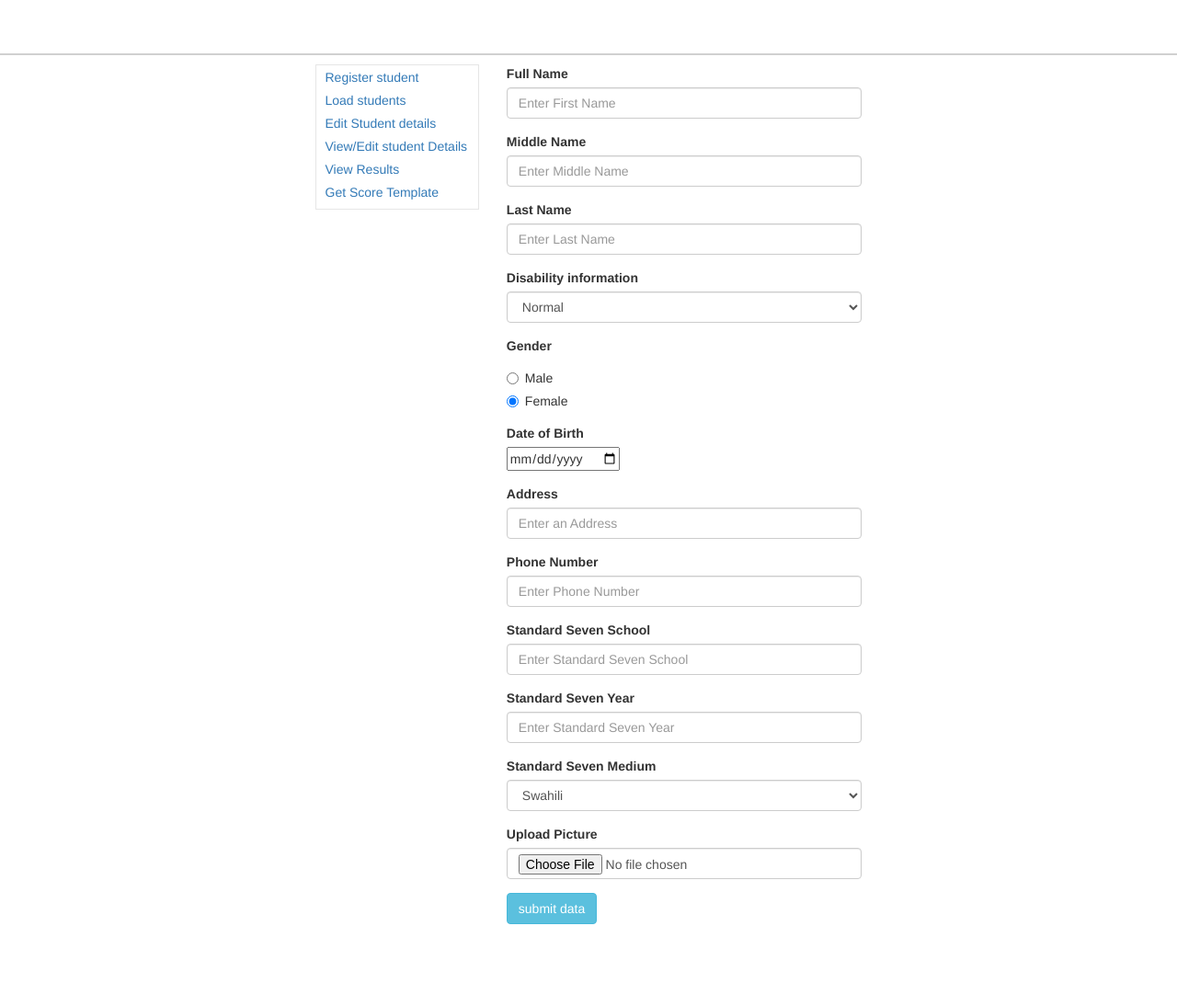
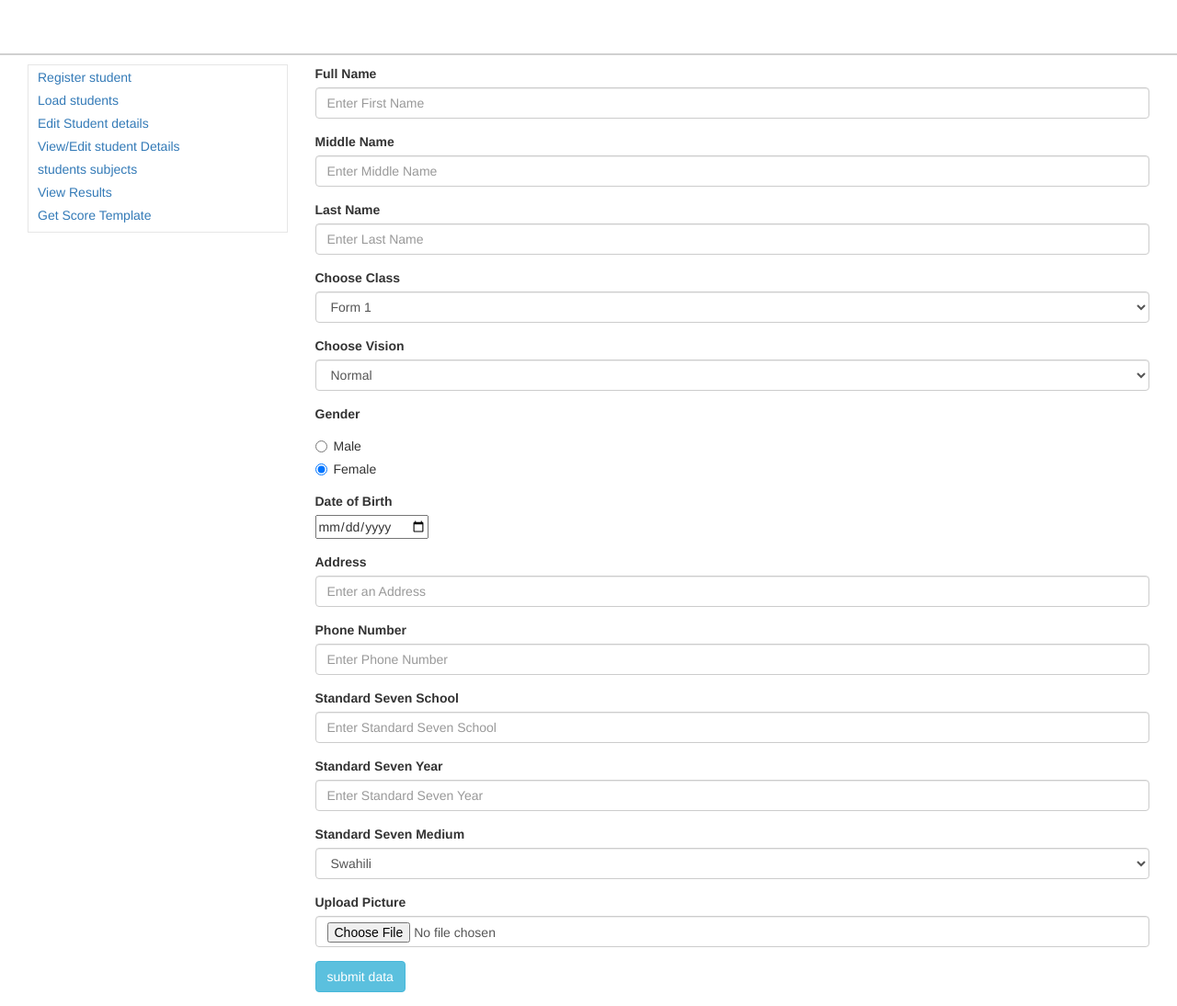
Before and after one commit to lyawile/smisres, a CodeIgniter app: page /smis/index.php/student/insert in a window 1280 px wide. Shown: the whole page at 92% size. Before the commit the page ends 1005 px from the top, so only its background shows below. Run offline with CodeIgniter, Linux system fonts and the light colour scheme; data that the repository does not hold is empty.

Commit message:
Addaing class in register form, student subject mapping in register form is implemented(all subject as initial student subject mapping)

```diff
--- a/application/controllers/student.php
+++ b/application/controllers/student.php
@@ -58,7 +58,7 @@ class Student extends CI_Controller {
         $editData['address'] = $address;
         $editData['studentId'] = $studentId;
         $editData['content'] = 'student/editRegistration';
-        var_dump($editData); // for debugging
+      //  var_dump($editData); // for debugging
         $this->load->view('main', $editData);
     }
 
@@ -131,7 +131,6 @@ class Student extends CI_Controller {
     public function edit() {
         if ($_SERVER['REQUEST_METHOD'] == 'POST') {
             $data = $this->input->post();
-
             if (!empty($_FILES['picUrl']['name'])) {
                 $config['upload_path'] = './files/';
                 $config['allowed_types'] = 'gif|jpg|png';
@@ -182,6 +181,14 @@ class Student extends CI_Controller {
         $data['result'] = $this->db->get('subject');
         $this->load->view('main', $data);
     }
+    public function listStudentSubjects(){
+       // $data['content'] = 'student/liststudentsubjects';
+//        $data['result'] = $this->db->get('subject');
+         $this->load->model('student_modal');
+         $this->student_modal->insertData();
+
+        //$this->load->view('main', $data);
+    }
 
     public function validateHumanName($name) {
         if (preg_match('/^[A-Za-z\']+$/', $name)) {
--- a/application/models/student_modal.php
+++ b/application/models/student_modal.php
@@ -18,9 +18,18 @@ class Student_modal extends CI_Model {
             'standardSeven' => $this->input->post('stdSeven'),
             'year' => $this->input->post('stdSevenYear'),
             'medium' => $this->input->post('medium'),
-            'address' => $this->input->post('address')
+            'address' => $this->input->post('address'),
+            'classId' => $this->input->post('classId') // assumed, remove it later.
         );
         $results = $this->db->insert('student', $data);
+        /* get the id of the currently inserted student and use it
+          to insert the subjects into student_takes_subjects table */
+        $rdata = $this->db->query("select id  from mtiss_db.student ORDER BY `dateRegistered` desc limit 1;");
+        foreach ($rdata->result() as $idData) {
+            $studentId = $idData->id;
+        }
+        // insert the records of the currently inserted student id and subject codes into the student_takes_subjects table
+        $this->db->query("INSERT INTO mtiss_db.student_takes_subjects SELECT NULL, $studentId, id, NULL FROM mtiss_db.subject;");
         if (isset($results)) {
             $data['successMessage'] = '<div class="success">data successfully saved</div>';
             $data['error'] = "";
@@ -56,7 +65,7 @@ class Student_modal extends CI_Model {
         foreach ($mdobaji as $key => $value) {
 //            echo $value['firstname'];
             $student_data = '';
-            ?>
+?>
             <?php
 
             $student_data .= '<tr id="dataIn">';
@@ -71,6 +80,10 @@ class Student_modal extends CI_Model {
         }
     }
 
+    public function listStudentSubjects() {
+
+    }
+
     public function delete($id) {
         $msg = $this->db->delete('student', array('id' => $id));
         if ($msg == 1) {
--- a/application/views/main.php
+++ b/application/views/main.php
@@ -13,18 +13,19 @@
         <div class="menu col-lg-12 col-md-12 col-sm-12">
 
         </div>
-        <div class="col-lg-12 wrapper">
-            <div class="col-lg-2 col-lg-offset-3 col-md-4 col-sm-12 margin-control">
+        <div class="col-md-12 wrapper">
+            <div class=" col-md-3 margin-control">
                 <ul><?php $data = array('target' => '_blank') ?>
                     <li><?php echo anchor('student/register', 'Register student'); ?></li>
                     <li><?php echo anchor('student/load', 'Load students') ?></li>
                     <li><?php echo anchor('student/searchStudent', 'Edit Student details'); ?> </li>
                     <li><?php echo anchor('student/viewStudents', 'View/Edit student Details'); ?> </li>
+                    <li><?php echo anchor('student/liststudentsubjects', 'students subjects'); ?> </li>
                     <li><?php echo anchor('handlepdf/show', 'View Results', $data); ?> </li>
                     <li><?php echo anchor('student/scoreTemplate', 'Get Score Template'); ?> </li>
                 </ul>
             </div>
-            <div class="col-lg-4  col-md-8 col-sm-12 margin-control">
+            <div class="col-md-9 margin-control">
                 <?php if (isset($msg)) echo $msg; ?>
 
                 <?php $this->load->view($content) ?>
@@ -56,7 +57,7 @@
 //                                student_data += '<tr>';
 //                            });
                             $('p').replaceWith(data);
-                            if($('p').length === 0){
+                            if ($('p').length === 0) {
                                 $('tr#dataIn').remove();
                                 $('table').append(data);
                             }
@@ -108,6 +109,13 @@
                     }
                 });
             });
+            $('li.classCode').click(function (e) {
+                    e.preventDefault();
+                    $('li.active').removeClass('active');
+                    $(this).addClass('active');
+                    $('div.mylist').html("");
+                    $('div.mylist').html("This is new content added dynamically and replace the current one");
+            });
         </script>
     </body>
 </html>
--- a/application/views/student/editRegistration.php
+++ b/application/views/student/editRegistration.php
@@ -64,10 +64,10 @@ echo form_open_multipart('student/edit', '', $id)
 <div class="form-group">
     <label>Gender</label>
     <div class="radio">
-        <label><input type="radio" name="gender <?php echo $gender; ?>" value="male" <?php if ($gender === "1") echo "checked"; ?> class=""> Male</label>
+        <label><input type="radio" name="gender" value="1" <?php if ($gender === "1") echo "checked"; ?> class=""> Male</label>
     </div>
     <div class="radio">
-        <label><input type="radio" name="gender" value="female" <?php if ($gender === "2") echo "checked"; ?> class=""> Female</label>
+        <label><input type="radio" name="gender" value="2" <?php if ($gender === "2") echo "checked"; ?> class=""> Female</label>
     </div>
 </div>
 
--- a/application/views/student/register.php
+++ b/application/views/student/register.php
@@ -47,8 +47,19 @@
 
 </div>
 <div class="form-group">
+    <span class="error-message" ><?php echo form_error('class') ?></span>
+    <label for="class">Choose Class</label>
+    <select class="form-control" name="classId">
+        <option value="1">Form 1</option>
+        <option value="2">Form 2</option>
+        <option value="3">Form 3</option>
+        <option value="4">Form 4</option>
+    </select>
+
+</div>
+<div class="form-group">
     <span class="error-message" ><?php echo form_error('vision') ?></span>
-    <label for="impairment">Disability information</label>
+    <label for="impairment">Choose Vision</label>
     <select class="form-control" name="vision">
         <option value="1">Blind</option>
         <option value="2">Low vision</option>
@@ -63,7 +74,7 @@
         $data = array(
             'name' => 'gender',
             'class' => '',
-            'value' => 'male',
+            'value' => 1,
             'checked' => TRUE
         );
         echo '<label>' . form_radio($data) . ' Male</label>';
@@ -74,7 +85,7 @@
         $data = array(
             'name' => 'gender',
             'class' => '',
-            'value' => 'female',
+            'value' => 2,
             'checked' => TRUE
         );
         echo '<label>' . form_radio($data) . 'Female</label>';
```
Also changed, not shown: application/views/student/liststudentsubjects.php (added, +9 -0 lines), files/PS0706001-001-_AMANI_NYARI_CHAUKA.JPG (added), 3 other files.
